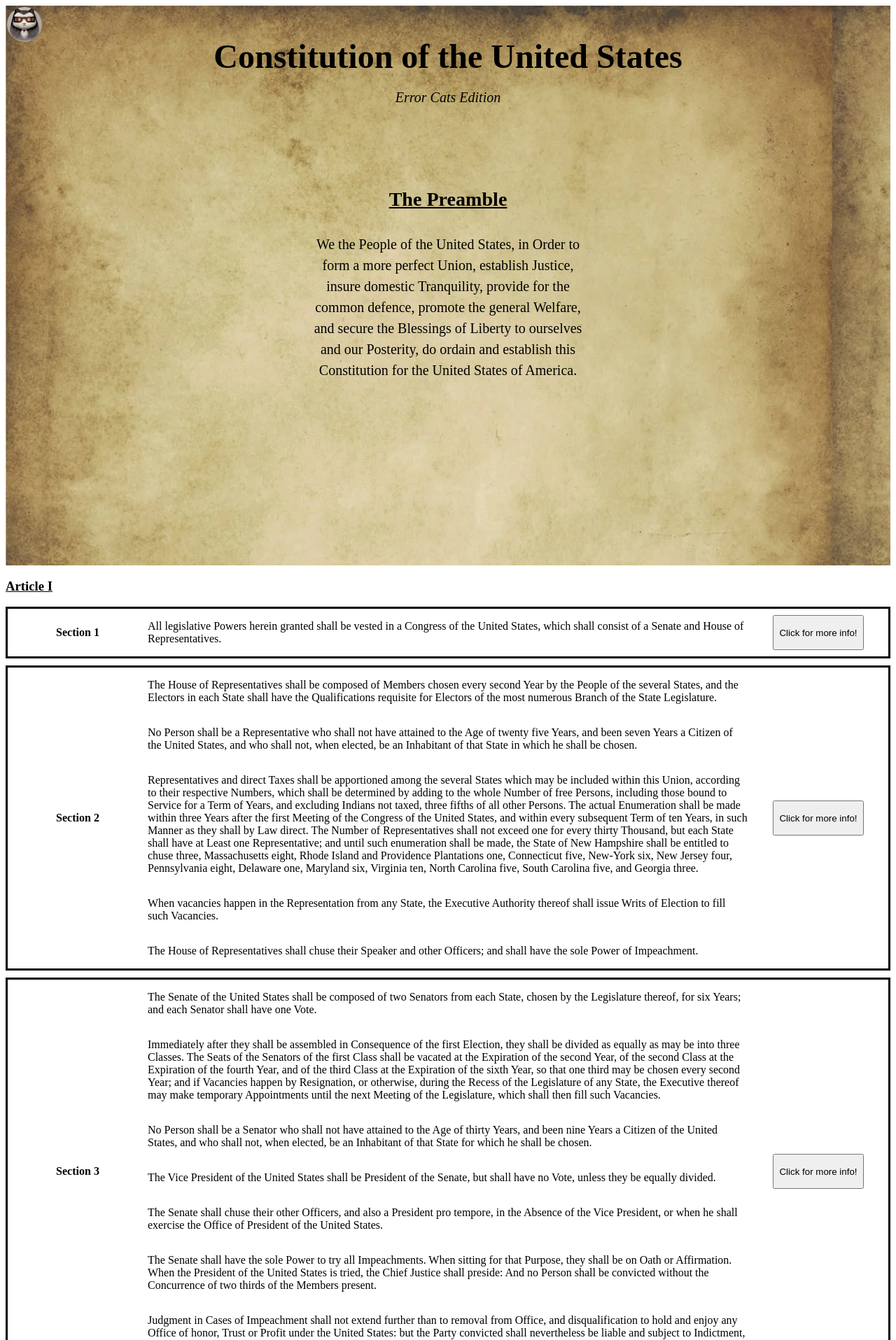
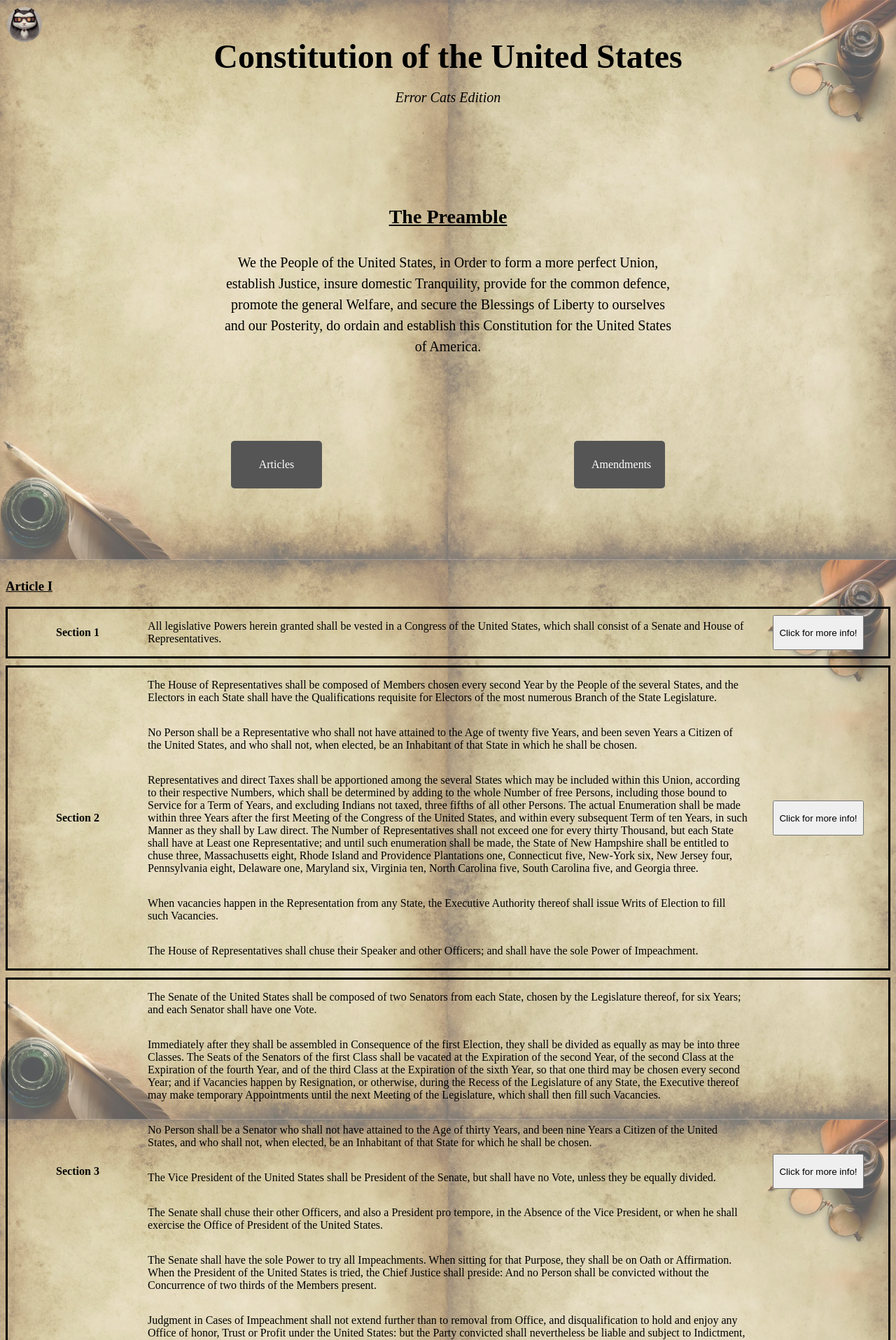
Before and after one commit to liny18/RPI-Foodies, a PHP site: page / in a window 1280 px wide. Shown: the top 1915 px of the page at 70% size. Run offline with PHP 8.4, Linux system fonts and the light colour scheme.

Commit message:
changed visuals
finished implementing hero and changed global background

```diff
--- a/constitution/constitution_style.css
+++ b/constitution/constitution_style.css
@@ -4,6 +4,15 @@
   display: inline-block;
   cursor: pointer;
 
+}
+body {
+  background-image: url(images/hero-image.webp);
+  background-attachment: fixed;
+  background-position: center;
+  background-repeat: no-repeat;
+  background-size: cover;
+  background-blend-mode: lighten;
+  background-color: rgba(255,255,255,0.3);
 }
 
 /* The actual popup */
@@ -45,7 +54,10 @@
 } */
 .hero {
   height: 100vh;
-  background-image: url(images/hero-image.webp);
+  display:flex;
+  flex-direction: column;
+  justify-content: space-between;
+  align-items: center;
 }
 
 .hero h1 {
@@ -82,16 +94,36 @@ img[alt="logo"] {
 .preamble {
   text-align: center;
   font-size: 1.5rem;
-  position: absolute;
-  top: 50%;
-  left: 50%;
-  transform: translate(-50%, -50%);
-  width: 30%;
+  width: 50vw;
   line-height: 1.5;
+  min-width: 50vw;
 }
 
 .preamble p {
   font-size: smaller;
+}
+
+.nav-buttons {
+  display: flex;
+  justify-content: space-between;
+  align-items: center;
+  margin-bottom: 100px;
+  width: 50vw;
+}
+
+.nav-buttons a {
+  text-decoration: none;
+}
+
+.articles-button,
+.amendments-button {
+  background-color: rgb(85, 85, 85);
+  color: #fff;
+  padding: 25px;
+  width: 80px;
+  border-radius: 5px;
+  margin: 10px;
+  text-align: center;
 }
 
 h3 {
--- a/constitution/index.html
+++ b/constitution/index.html
@@ -9,14 +9,13 @@
     <script src="constitution.js"></script>
 </head>
 
-
 <body>
+    <header>
+        <a href="index.html">
+            <img src="images/logo.png" alt="logo">
+        </a>
+    </header>
     <section class="hero">
-        <header>
-            <a href="index.html">
-                <img src="images/logo.png" alt="logo">
-            </a>
-        </header>
         <section class="title">
             <h1>Constitution of the United States</h1>
             <p>
@@ -33,9 +32,16 @@
             </p>
         </section>
         <nav class="nav-buttons">
-            <div>
-
-            </div>
+            <a href="#articles">
+                <div class="articles-button">
+                    Articles
+                </div>
+            </a>
+            <a href="#constitution-all-amendments">
+                <div class="amendments-button">
+                    Amendments
+                </div>
+            </a>
         </nav>
     </section>
 
```
